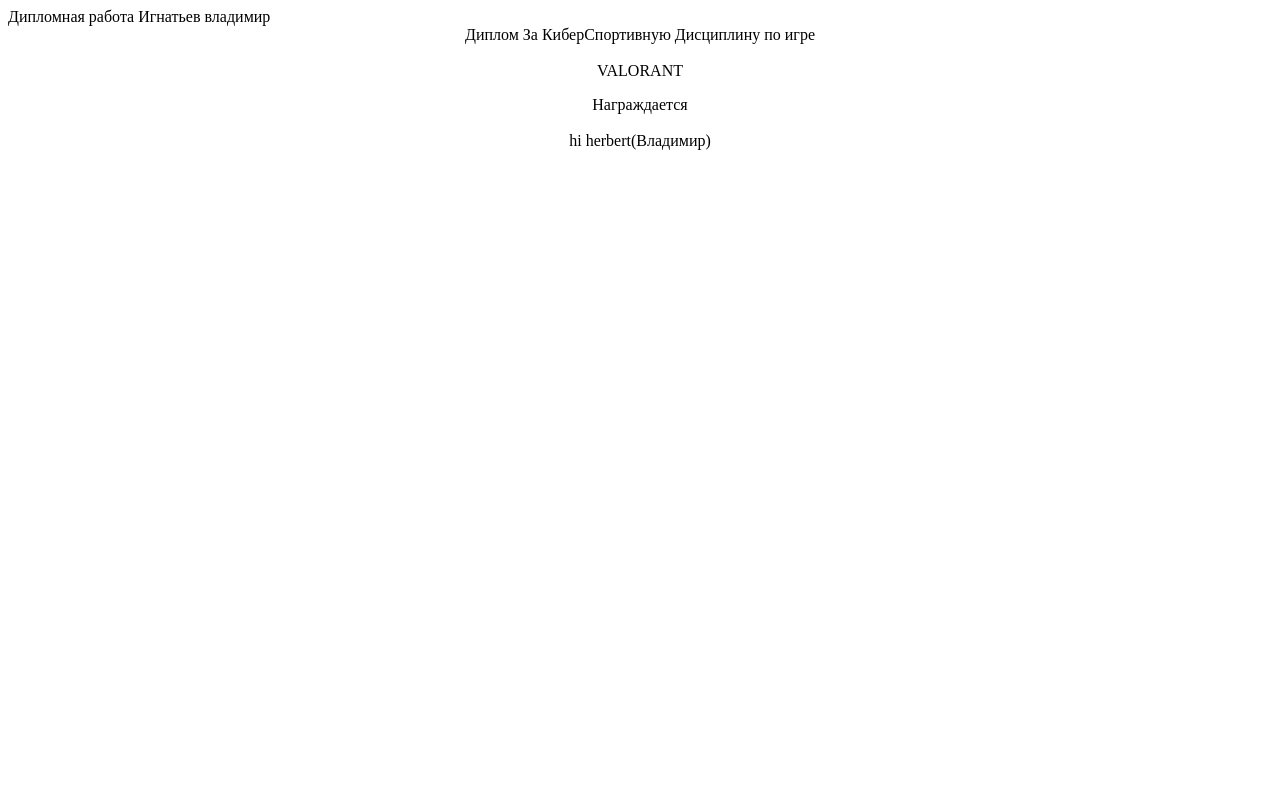
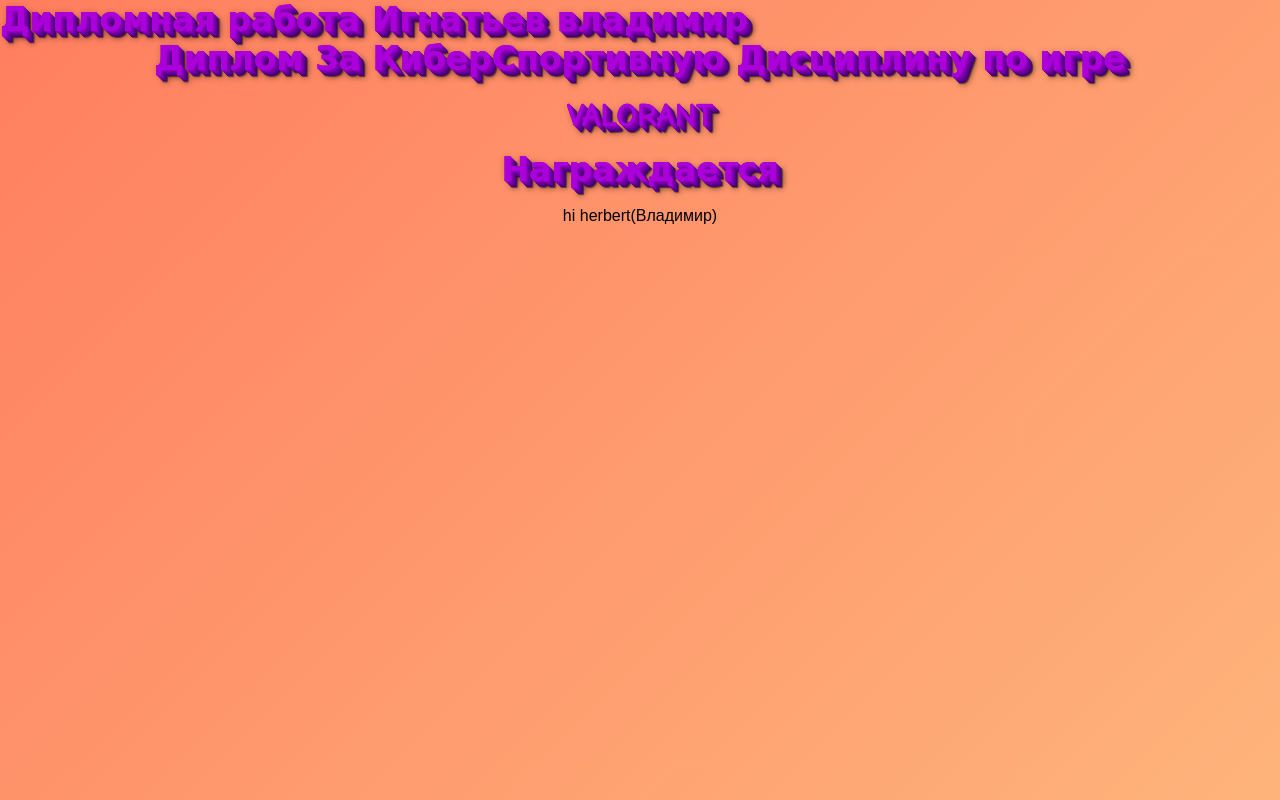
Before and after one commit to ViViKPressF/diplom, a plain HTML site: page index.html in a window 1280 px wide. Drawn offline with Linux system fonts and the light colour scheme.

Commit message:
Update index.html

```diff
--- a/index.html
+++ b/index.html
@@ -1,7 +1,7 @@
 <DOCTYPE! html>
 <html>
 <head>
-<link src="my.css" rel="stylesheet">
+<link href="my.css" rel="stylesheet">
 <title> Награждение диплома! </title>
 </head>
 <body>
```
